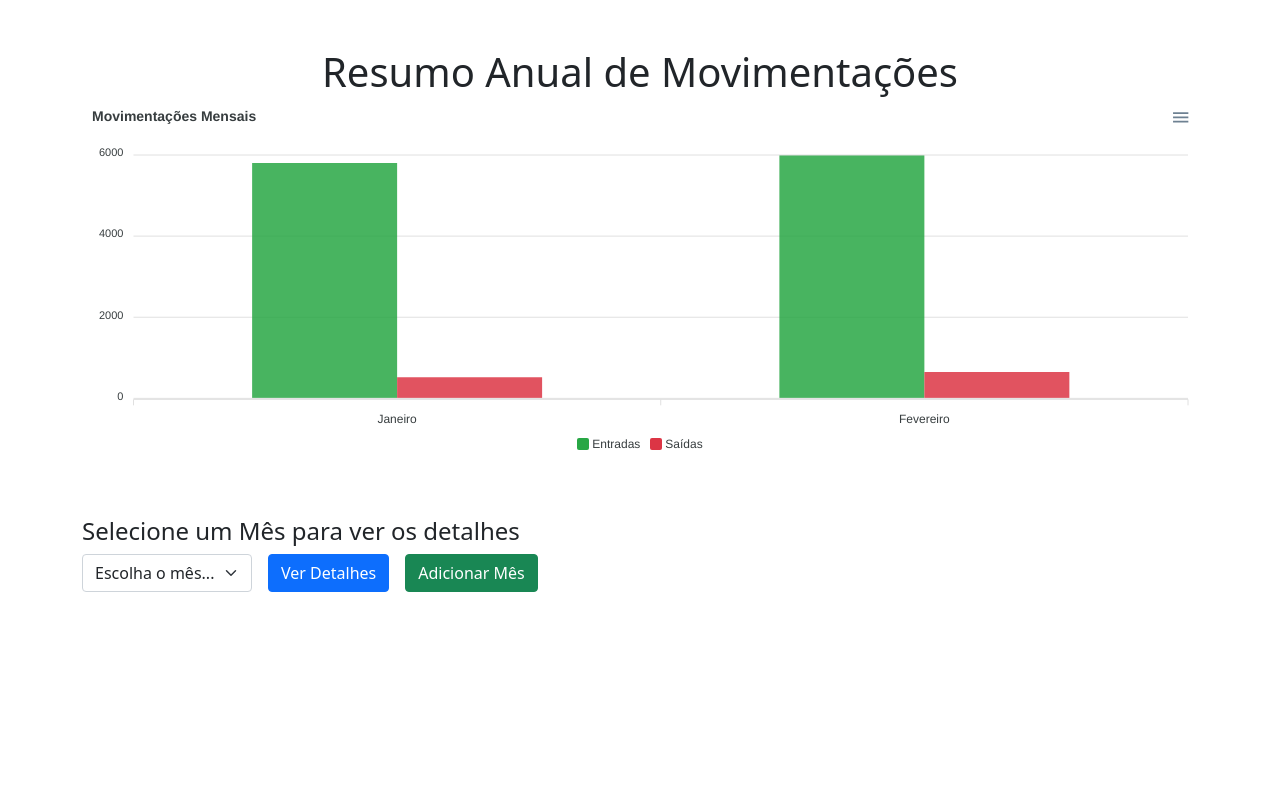
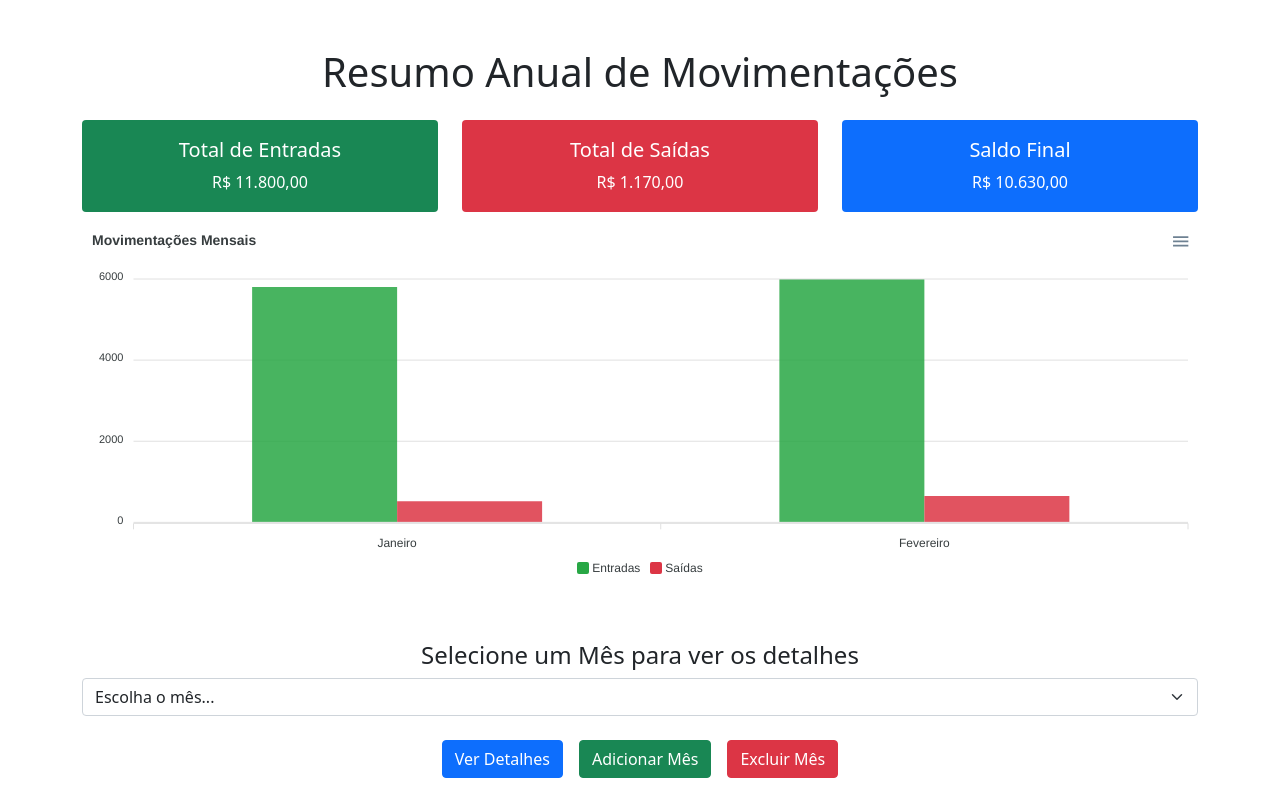
Before and after one commit to userdanieldev/Controle_fenanceiro, a PHP site: page / in a window 1280 px wide. Run offline with PHP 8.4, Linux system fonts and the light colour scheme; data comes from the database, SQL or seed files in the repository; some libraries are stand-ins or nearby versions.

Commit message:
Atulização visual do index, melhoria no resumo, função para excluir mês

```diff
--- a/index.php
+++ b/index.php
@@ -1,15 +1,13 @@
 <?php
-// Conexão direta com o banco de dados
-$host = 'localhost';
-$user = 'root';
-$pass = '';
-$db = 'controle_gastos';
+
+session_start();
+require_once('conexao.php');
 
 $conn = new mysqli($host, $user, $pass, $db);
 
-// Verifica a conexão
+// realiza a verificação de conexao com com o banco
 if ($conn->connect_error) {
-    die("A conexão com o banco de dados falhou " . $conn->connect_error);
+    die("A conexão com o banco de dados falhou : " . $conn->connect_error);
 }
 
 // Buscar meses
@@ -24,6 +22,18 @@ if ($result_mes->num_rows > 0) {
 } else {
     echo "Nenhum mês encontrado.";
 }
+
+// Consultar resumo anual (entradas, saídas e saldo)
+$sql_resumo_anual = "SELECT
+                        SUM(CASE WHEN t.tipo = 'Entrada' THEN t.valor ELSE 0 END) AS total_entradas,
+                        SUM(CASE WHEN t.tipo = 'Saída' THEN t.valor ELSE 0 END) AS total_saidas
+                     FROM movimentacoes t";
+$result_resumo_anual = $conn->query($sql_resumo_anual);
+
+$resumo_anual = $result_resumo_anual->fetch_assoc();
+$total_entradas = $resumo_anual['total_entradas'] ?? 0;
+$total_saidas = $resumo_anual['total_saidas'] ?? 0;
+$saldo_final_anual = $total_entradas - $total_saidas;
 
 // Consultar para buscar entradas e saídas de cada mês
 $sql_resumo = "SELECT m.id, m.nome AS mes,
@@ -54,33 +64,89 @@ $conn->close();
     <title>Controle de Gastos</title>
     <link href="https://cdn.jsdelivr.net/npm/bootstrap@5.1.0/dist/css/bootstrap.min.css" rel="stylesheet">
     <script src="https://cdn.jsdelivr.net/npm/apexcharts"></script>
+    <style>
+        /* Estilo padrão dos cards */
+        .card-resumo {
+            transition: all 0.3s ease-in-out;
+            border: 2px solid transparent;
+        }
+
+        /* Efeito ao passar o mouse */
+        .card-resumo:hover {
+            border-color: #fff;
+            box-shadow: 0px 4px 8px rgba(0, 0, 0, 0.2);
+            transform: scale(1.05); /* Leve aumento no tamanho */
+        }
+        #mes {
+            max-width: 100%; /* Largura do select igual ao gráfico */
+        }
+
+        .d-flex.gap-3 button {
+             width: auto; /* Mantém o tamanho padrão */
+        }
+
+    </style>
 </head>
 <body>
     <div class="container mt-5">
         <h1 class="text-center">Resumo Anual de Movimentações</h1>
 
+        <!-- Resumo em Cards -->
+        <div class="row text-center mt-4">
+            <div class="col-md-4">
+                <div class="card text-white bg-success mb-3 card-resumo">
+                    <div class="card-body">
+                        <h5 class="card-title">Total de Entradas</h5>
+                        <p class="card-text">R$ <?= number_format($total_entradas, 2, ',', '.') ?></p>
+                    </div>
+                </div>
+            </div>
+            <div class="col-md-4">
+                <div class="card text-white bg-danger mb-3 card-resumo">
+                    <div class="card-body">
+                        <h5 class="card-title">Total de Saídas</h5>
+                        <p class="card-text">R$ <?= number_format($total_saidas, 2, ',', '.') ?></p>
+                    </div>
+                </div>
+            </div>
+            <div class="col-md-4">
+                <div class="card text-white bg-primary mb-3 card-resumo">
+                    <div class="card-body">
+                        <h5 class="card-title">Saldo Final</h5>
+                        <p class="card-text">R$ <?= number_format($saldo_final_anual, 2, ',', '.') ?></p>
+                    </div>
+                </div>
+            </div>
+        </div>
+
         <!-- Exibição do gráfico -->
         <div id="graficoAnual"></div>
 
         <div class="row mt-5">
-            <div class="col-md-12">
+    <div class="col-md-12 text-center">
         <h4>Selecione um Mês para ver os detalhes</h4>
-                <form action="detalhes_mes.php" method="GET" class="d-flex align-items-center">
-                    <div class="me-3">
-                        <select name="id" id="mes" class="form-select" required>
+        <form action="detalhes_mes.php" method="GET">
+            <!-- Select com largura total -->
+            <div class="mb-4">
+                <select name="id" id="mes" class="form-select w-100" required>
                     <option value="">Escolha o mês...</option>
                     <?php foreach ($meses as $mes) { ?>
                         <option value="<?= $mes['id'] ?>"><?= $mes['nome'] ?></option>
                     <?php } ?>
                 </select>
             </div>
-                    <button type="submit" class="btn btn-primary me-3">Ver Detalhes</button>
-                    <!-- Botão para abrir o modal de Adicionar Mês -->
+
+            <!-- Botões centralizados -->
+            <div class="d-flex justify-content-center gap-3">
+                <button type="submit" class="btn btn-primary">Ver Detalhes</button>
                 <button type="button" class="btn btn-success" data-bs-toggle="modal" data-bs-target="#modalAdicionarMes">
                     Adicionar Mês
                 </button>
+                <button type="button" class="btn btn-danger" data-bs-toggle="modal" data-bs-target="#modalExcluirMes">
+                    Excluir Mês
+                </button>
+            </div>
         </form>
-            </div>
     </div>
 </div>
 
@@ -108,7 +174,37 @@ $conn->close();
     </div>
 </div>
 
+<!-- Modal para Excluir Mês -->
+<div class="modal fade" id="modalExcluirMes" tabindex="-1" aria-labelledby="modalExcluirMesLabel" aria-hidden="true">
+    <div class="modal-dialog">
+        <div class="modal-content">
+            <div class="modal-header">
+                <h5 class="modal-title" id="modalExcluirMesLabel">Excluir Mês</h5>
+                <button type="button" class="btn-close" data-bs-dismiss="modal" aria-label="Close"></button>
+            </div>
+            <form action="excluir_mes.php" method="POST">
+                <div class="modal-body">
+                    <p>Tem certeza de que deseja excluir o mês selecionado?</p>
+                    <input type="hidden" id="id_mes_excluir" name="id_mes" value="">
+                </div>
+                <div class="modal-footer">
+                    <button type="button" class="btn btn-secondary" data-bs-dismiss="modal">Cancelar</button>
+                    <button type="submit" class="btn btn-danger">Excluir</button>
+                </div>
+            </form>
+        </div>
+    </div>
+</div>
+
 <script>
+    // Atualiza o ID do mês no modal de exclusão
+    const mesSelect = document.getElementById('mes');
+    const idMesExcluir = document.getElementById('id_mes_excluir');
+
+    mesSelect.addEventListener('change', function () {
+        idMesExcluir.value = this.value;
+    });
+
         // Recebe os dados para o gráfico
         var dadosMensais = <?php echo json_encode($dados_resumo); ?>;
 
```
Also changed, not shown: adicionar_mes.php (+18 -16 lines), excluir_mes.php (added, +30 -0 lines). Lines whose indentation alone changed are shown as unchanged.
